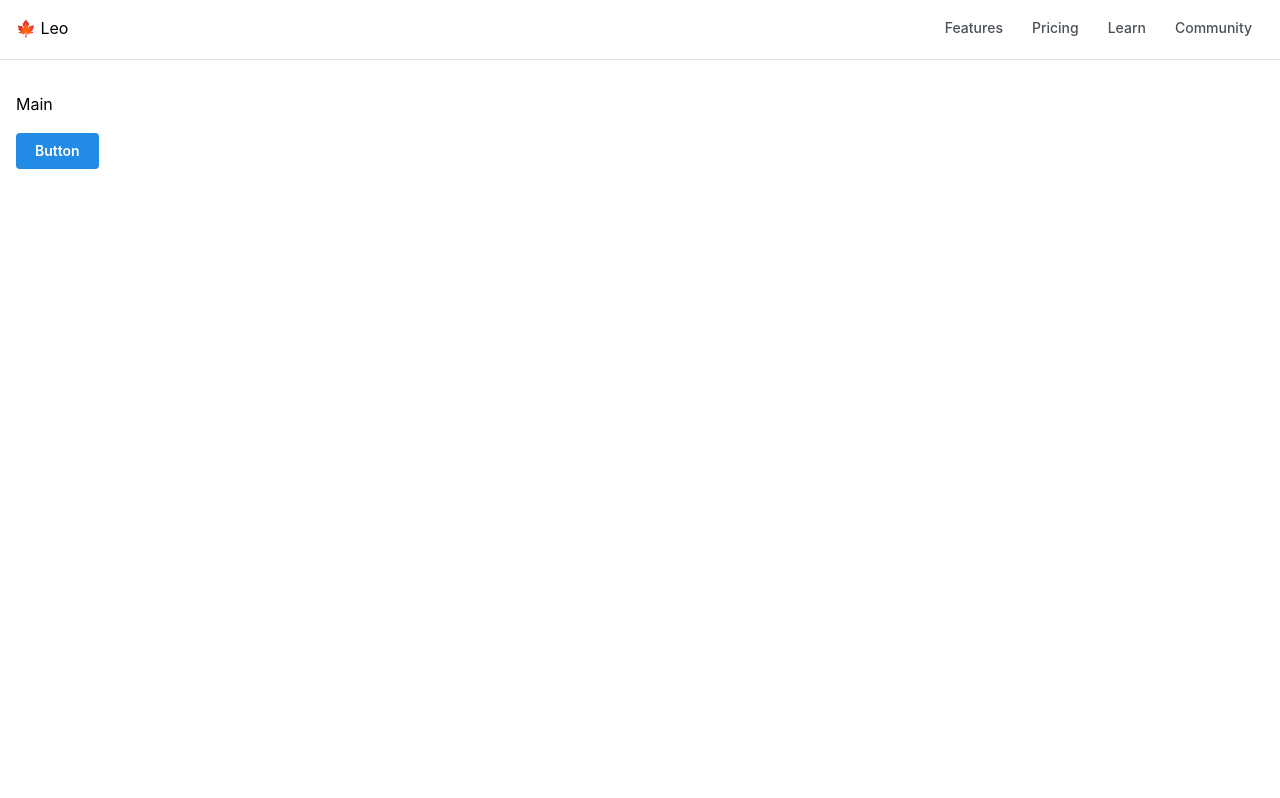
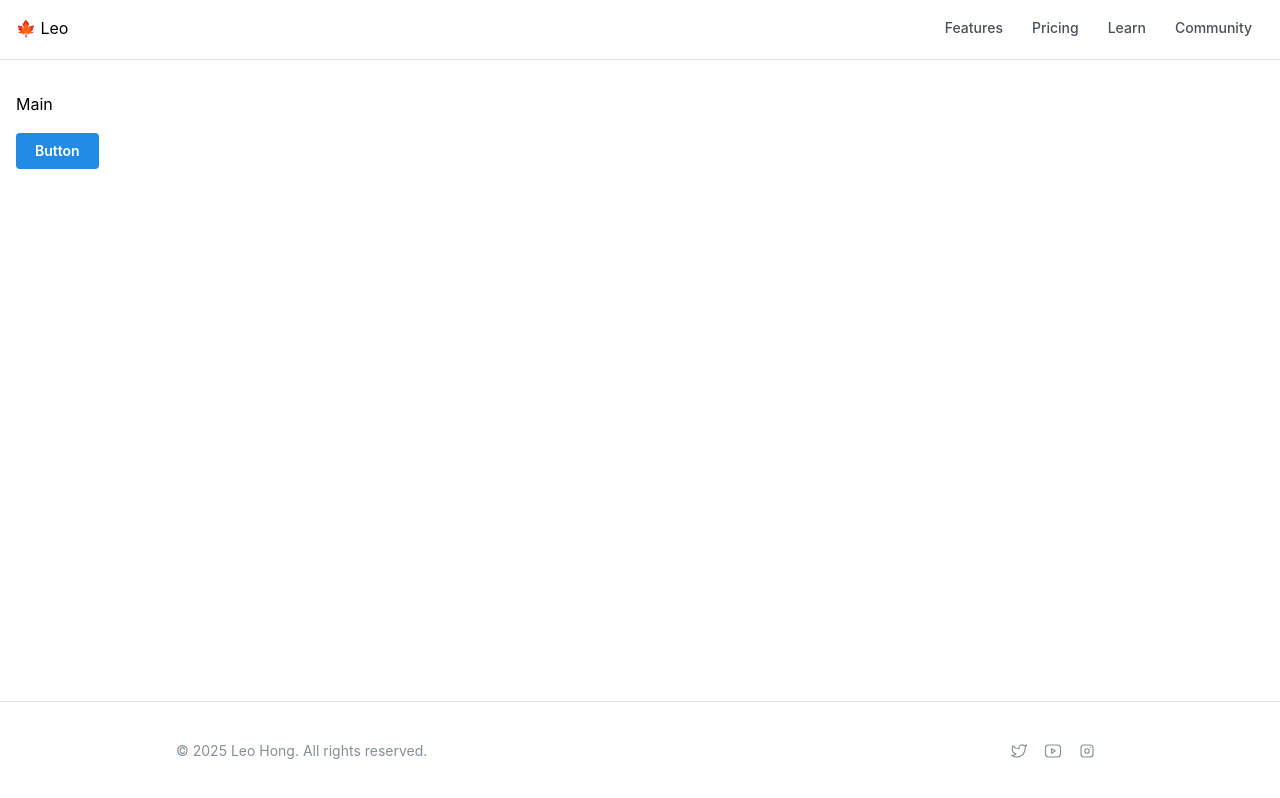
Before and after one commit to low-earth-orbit/portfolio, a Next.js app: page / in a window 1280 px wide. Built offline with nearby package versions, Linux system fonts and the light colour scheme.

Commit message:
Add footer

```diff
--- a/app/page.tsx
+++ b/app/page.tsx
@@ -2,6 +2,7 @@
 
 import { AppShell, Button } from "@mantine/core";
 import Header from "../components/Header";
+import Footer from "../components/Footer";
 
 export default function Home() {
   return (
@@ -14,6 +15,10 @@ export default function Home() {
         <p>Main</p>
         <Button variant="filled">Button</Button>
       </AppShell.Main>
+
+      <AppShell.Footer>
+        <Footer />
+      </AppShell.Footer>
     </AppShell>
   );
 }
--- /dev/null
+++ b/components/Footer.jsx
@@ -0,0 +1,36 @@
+import {
+  IconBrandInstagram,
+  IconBrandTwitter,
+  IconBrandYoutube,
+} from "@tabler/icons-react";
+import { ActionIcon, Text, Container, Group } from "@mantine/core";
+import classes from "./Footer.module.css";
+
+export default function Footer() {
+  return (
+    <div className={classes.footer}>
+      <Container className={classes.inner}>
+        <Text c="dimmed" size="sm">
+          &copy; {new Date().getFullYear()} Leo Hong. All rights reserved.
+        </Text>
+
+        <Group
+          gap={0}
+          className={classes.links}
+          justify="flex-end"
+          wrap="nowrap"
+        >
+          <ActionIcon size="lg" color="gray" variant="subtle">
+            <IconBrandTwitter size={18} stroke={1.5} />
+          </ActionIcon>
+          <ActionIcon size="lg" color="gray" variant="subtle">
+            <IconBrandYoutube size={18} stroke={1.5} />
+          </ActionIcon>
+          <ActionIcon size="lg" color="gray" variant="subtle">
+            <IconBrandInstagram size={18} stroke={1.5} />
+          </ActionIcon>
+        </Group>
+      </Container>
+    </div>
+  );
+}
--- /dev/null
+++ b/components/Footer.module.css
@@ -0,0 +1,20 @@
+.footer {
+}
+
+.inner {
+  display: flex;
+  justify-content: space-between;
+  align-items: center;
+  padding-top: var(--mantine-spacing-xl);
+  padding-bottom: var(--mantine-spacing-xl);
+
+  @media (max-width: $mantine-breakpoint-xs) {
+    flex-direction: column;
+  }
+}
+
+.links {
+  @media (max-width: $mantine-breakpoint-xs) {
+    margin-top: var(--mantine-spacing-md);
+  }
+}
```
